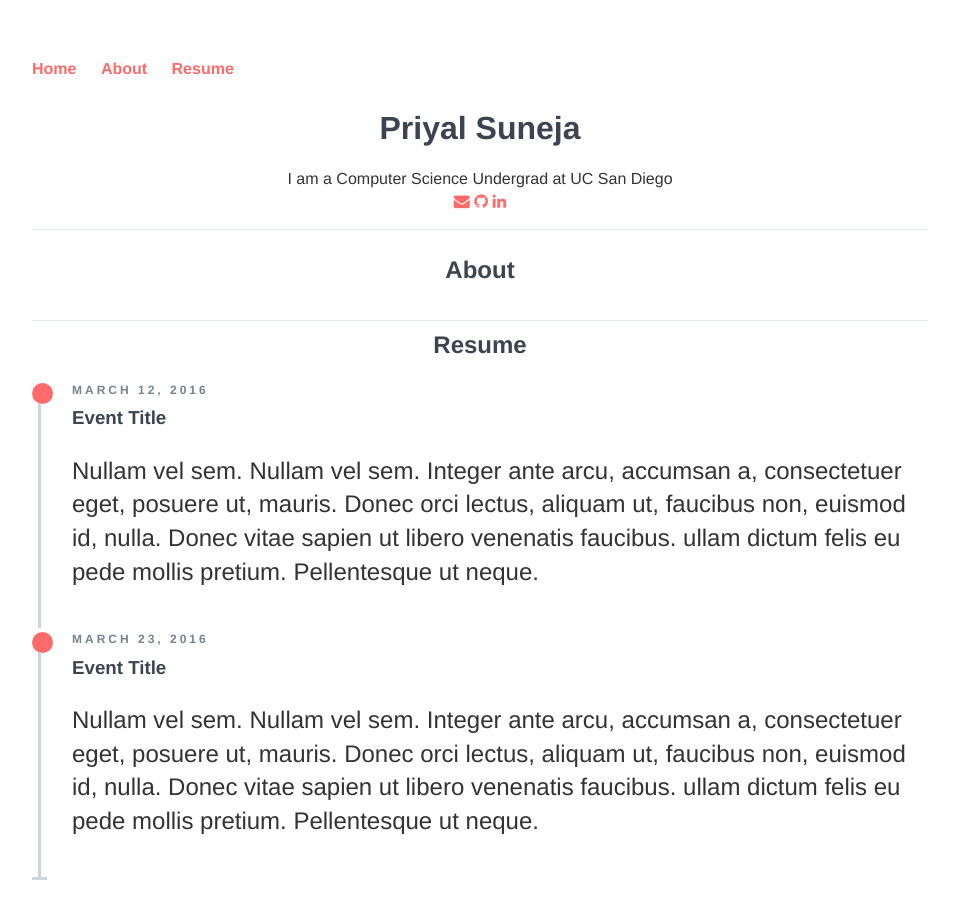
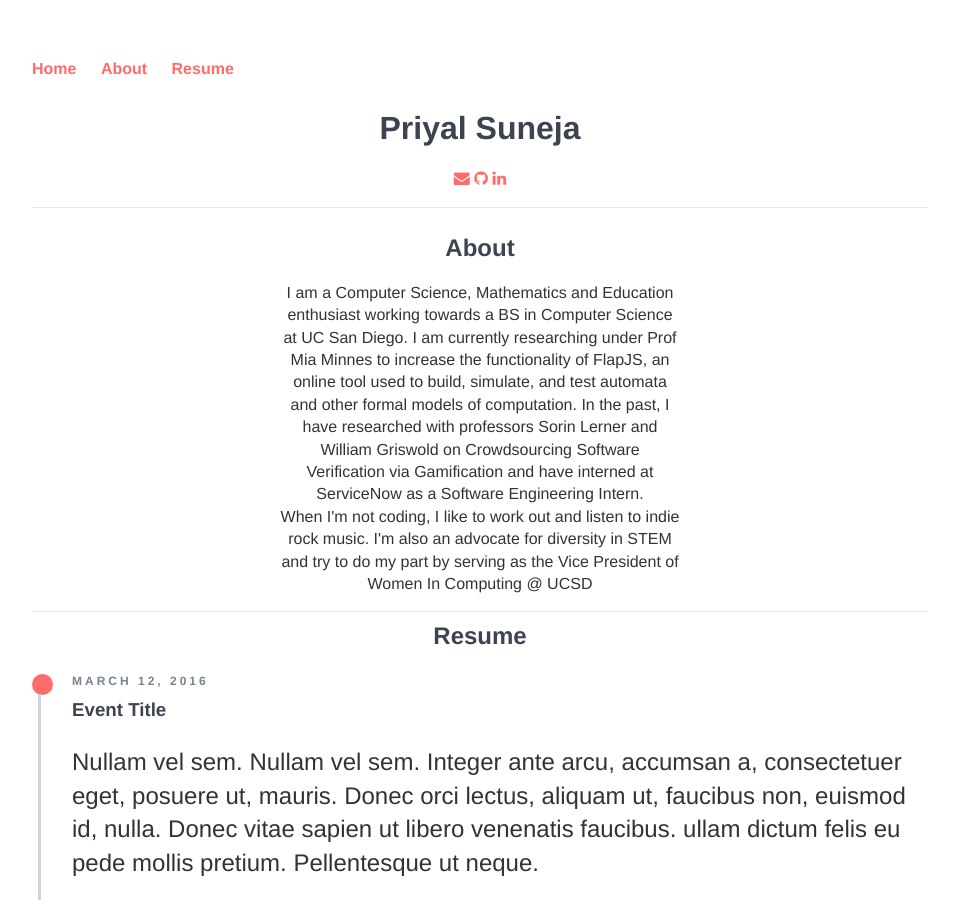
Before and after one commit to p-suneja/p-suneja.github.io, a Jekyll site: the page built from index.html, in a window 1280 px wide and 900 px high. Shown: the whole window, without its empty margins (160-1119 px from the left). Built offline with Jekyll 4.4.1, drawn with Linux system fonts in a browser that asks for light colours; nearby versions of some CDN libraries.

Commit message:
Update index.html

```diff
--- a/index.html
+++ b/index.html
@@ -4,7 +4,6 @@ title: Priyal's Homepage
 ---
 <div class="col-md-12 example-title">
 	<h1> Priyal Suneja </h1>
-	<p> I am a Computer Science Undergrad at UC San Diego </p>
 	<p> <a href="mailto:priyalsuneja@gmail.com"><i class="fa fa-envelope"></i></a>
 	    <a href="https://github.com/p-suneja"><i class="fa fa-github"></i></a>
 	    <a href="https://www.linkedin.com/in/priyalsuneja/"><i class="fa fa-linkedin"></i></a> </p>
@@ -12,6 +11,9 @@ title: Priyal's Homepage
 
 <div class="col-md-12 example-title">
 	<a id="ABOUT"><h2>About</h2></a>
+	<p> I am a Computer Science, Mathematics and Education enthusiast working towards a BS in Computer Science at UC San Diego. I am currently researching under Prof Mia Minnes to increase the functionality of FlapJS, an online tool used to build, simulate, and test automata and other formal models of computation.
+		In the past, I have researched with professors Sorin Lerner and William Griswold on Crowdsourcing Software Verification via Gamification and have interned at ServiceNow as a Software Engineering Intern. </p>
+	<p> When I'm not coding, I like to work out and listen to indie rock music. I'm also an advocate for diversity in STEM and try to do my part by serving as the Vice President of Women In Computing @ UCSD </p>
 </div>
 
 
```
